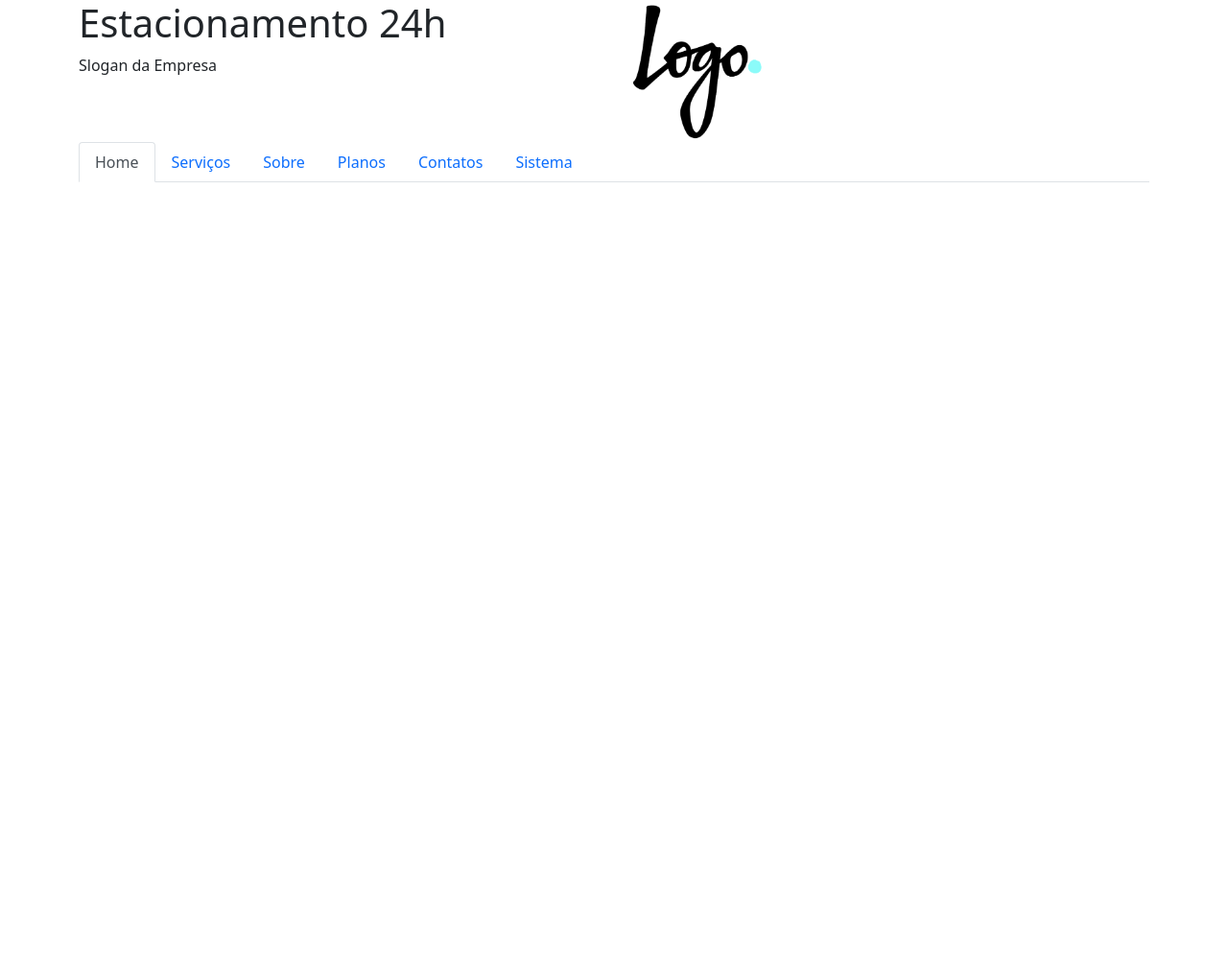
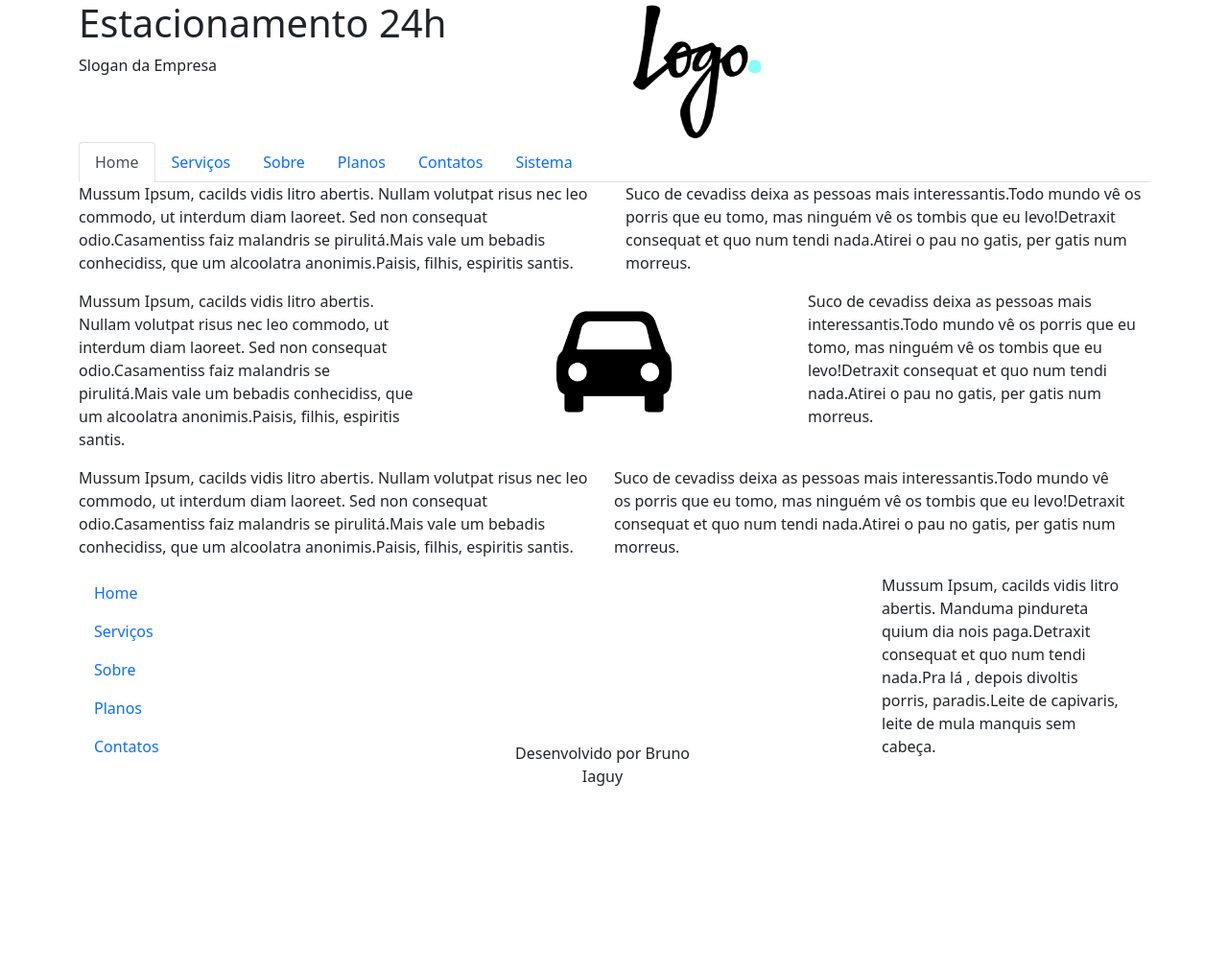
Before and after one commit to iaguy/SistemaEstacionamentoWeb-Django, a Django app: page / in a window 1280 px wide. Shown: the whole page at 96% size. Before the commit the page ends 190 px from the top, so only its background shows below. Run offline with Django 4.2, Linux system fonts and the light colour scheme; some libraries are stand-ins or nearby versions.

Commit message:
criação do menu footer

```diff
--- a/static/bootstrap/css/link.css
+++ b/static/bootstrap/css/link.css
@@ -1,9 +1,9 @@
-td a{
+td a, p a{
     text-decoration: none;
     color: unset;
 }
 
-td a:hover{
+td a:hover, p a:hover{
     color: rgb(0, 0, 0);
     background-color: aquamarine;
     border-radius: 5px;
@@ -22,4 +22,10 @@ th a:hover{
 
 img{
     max-width: 150px;
+    align-items: center;
 }
+
+.confdiv{
+    text-align: center;
+    padding: 175px;
+}
--- /dev/null
+++ b/website/templates/website/footer.html
@@ -0,0 +1,28 @@
+{% load static %}
+<div class="row">
+    <div class="col-3">
+        <ul class="nav flex-column">
+            <li class="nav-item">
+              <a class="nav-link" aria-current="page" href="#">Home</a>
+            </li>
+            <li class="nav-item">
+              <a class="nav-link" href="#">Serviços</a>
+            </li>
+            <li class="nav-item">
+              <a class="nav-link" href="#">Sobre</a>
+            </li>
+            <li class="nav-item">
+              <a class="nav-link" href="#">Planos</a>
+            </li>
+            <li class="nav-item">
+                <a class="nav-link" href="#">Contatos</a>
+              </li>
+          </ul>
+    </div>
+    <div class="col-6">
+            <p class="confdiv">Desenvolvido por <a href="https://github.com/iaguy">Bruno Iaguy</a></p>
+    </div>
+    <div class="col-3">
+        <p>Mussum Ipsum, cacilds vidis litro abertis. Manduma pindureta quium dia nois paga.Detraxit consequat et quo num tendi nada.Pra lá , depois divoltis porris, paradis.Leite de capivaris, leite de mula manquis sem cabeça.</p>
+    </div>
+</div>
--- a/website/templates/website/index.html
+++ b/website/templates/website/index.html
@@ -1,7 +1,6 @@
-{% extends 'website/base.html' %}
+{% extends 'website/base.html'%}
 {% load static %}
 {% block main %}
-
 <div class="row">
     <div class="col-6">
         <h1>Estacionamento 24h</h1>
@@ -12,4 +11,31 @@
     </div>
 </div>
 {% include 'website/menu.html' %}
+    <div class="row">
+        <div class="col-6">
+            <p>Mussum Ipsum, cacilds vidis litro abertis. Nullam volutpat risus nec leo commodo, ut interdum diam laoreet. Sed non consequat odio.Casamentiss faiz malandris se pirulitá.Mais vale um bebadis conhecidiss, que um alcoolatra anonimis.Paisis, filhis, espiritis santis.</p>
+        </div>
+        <div class="col-6">
+            <p>Suco de cevadiss deixa as pessoas mais interessantis.Todo mundo vê os porris que eu tomo, mas ninguém vê os tombis que eu levo!Detraxit consequat et quo num tendi nada.Atirei o pau no gatis, per gatis num morreus.</p>
+        </div>
+    </div>
+    <div class="row">
+        <div class="col-4">
+            <p>Mussum Ipsum, cacilds vidis litro abertis. Nullam volutpat risus nec leo commodo, ut interdum diam laoreet. Sed non consequat odio.Casamentiss faiz malandris se pirulitá.Mais vale um bebadis conhecidiss, que um alcoolatra anonimis.Paisis, filhis, espiritis santis.</p>
+        </div>
+        <div class="col-4">
+            <img src="{% static 'img/carro.png' %}" alt="Estacionamento" class="mx-auto d-block">
+        </div>
+        <div class="col-4">
+            <p>Suco de cevadiss deixa as pessoas mais interessantis.Todo mundo vê os porris que eu tomo, mas ninguém vê os tombis que eu levo!Detraxit consequat et quo num tendi nada.Atirei o pau no gatis, per gatis num morreus.</p>
+        </div>
+    <div class="row">
+        <div class="col-6">
+            <p>Mussum Ipsum, cacilds vidis litro abertis. Nullam volutpat risus nec leo commodo, ut interdum diam laoreet. Sed non consequat odio.Casamentiss faiz malandris se pirulitá.Mais vale um bebadis conhecidiss, que um alcoolatra anonimis.Paisis, filhis, espiritis santis.</p>
+        </div>
+        <div class="col-6">
+             <p>Suco de cevadiss deixa as pessoas mais interessantis.Todo mundo vê os porris que eu tomo, mas ninguém vê os tombis que eu levo!Detraxit consequat et quo num tendi nada.Atirei o pau no gatis, per gatis num morreus.</p>
+         </div>
+    </div>
+{% include 'website/footer.html' %}
 {% endblock main %}
--- a/website/templates/website/menu.html
+++ b/website/templates/website/menu.html
@@ -11,10 +11,10 @@
               <a class="nav-link" href="#">Sobre</a>
             </li>
             <li class="nav-item">
-              <a class="nav-link">Planos</a>
+              <a class="nav-link" href="#"> Planos</a>
             </li>
             <li class="nav-item">
-                <a class="nav-link">Contatos</a>
+                <a class="nav-link" href="#">Contatos</a>
               </li>
               <li class="nav-item">
                 <a class="nav-link" href="{% url 'login' %}">Sistema</a>
```
Also changed, not shown: static/img/carro.png (added).
